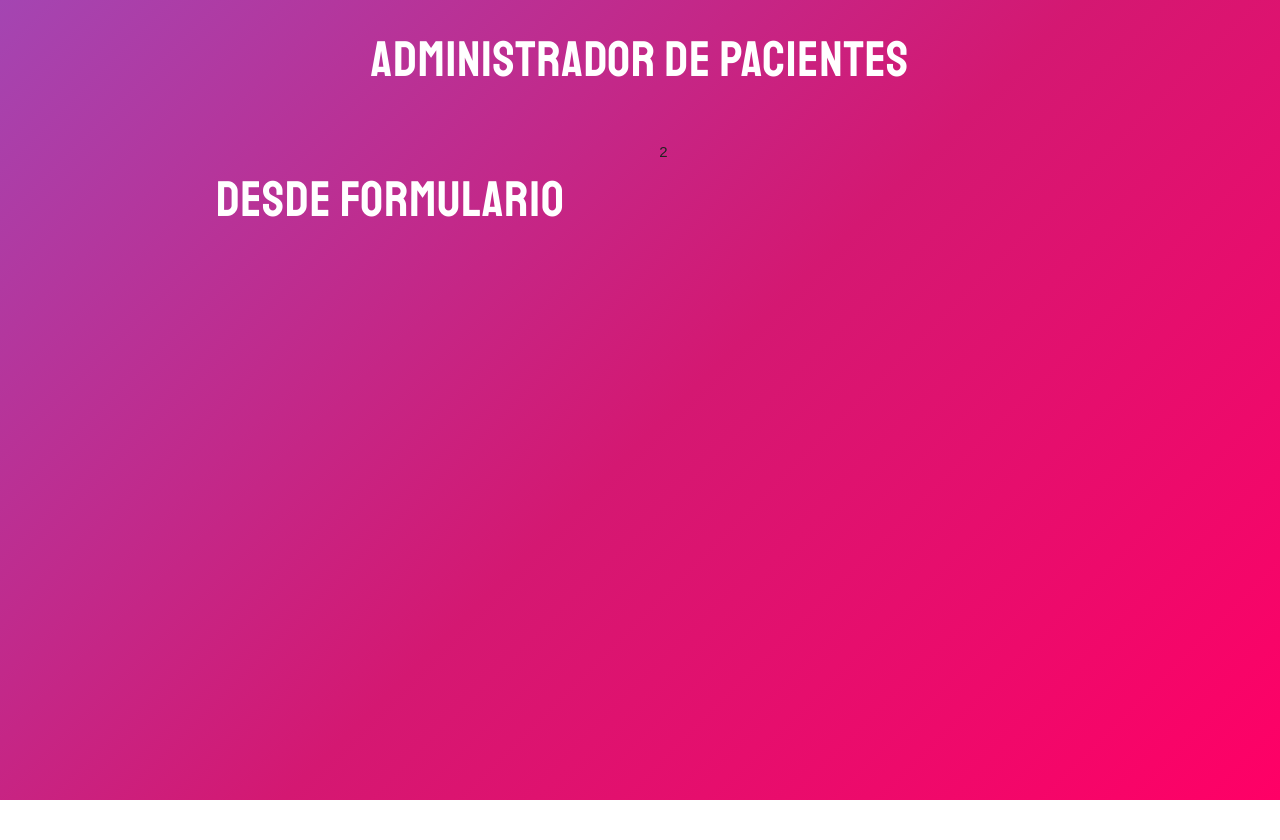
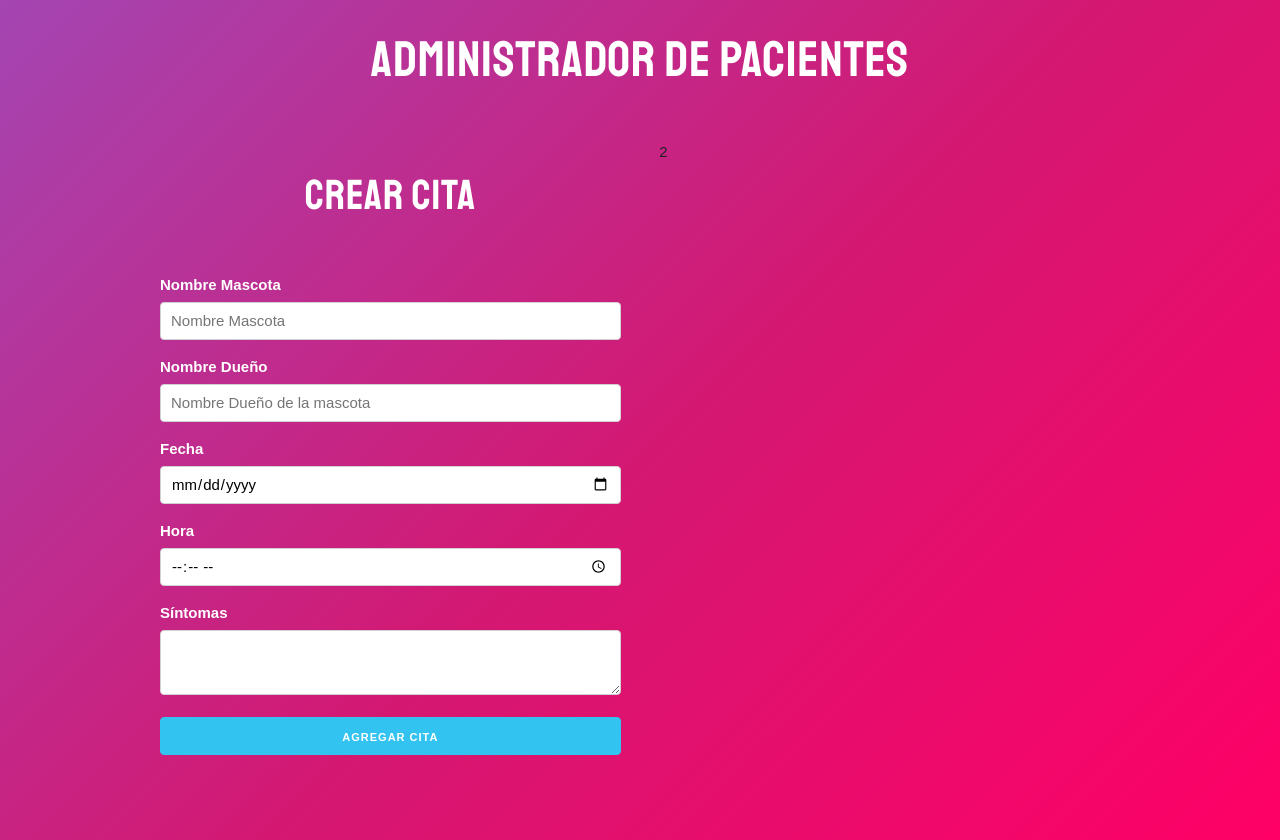
Before and after one commit to ManuelVillarVitoria/react-localstorage-patient-administrator, a React (Create React App) app: page / in a window 1280 px wide. Before the commit the page ends 800 px from the top, so only its background shows below. Built offline with nearby package versions, Linux system fonts and the light colour scheme.

Commit message:
adding the form's fields

```diff
--- a/src/components/Form.js
+++ b/src/components/Form.js
@@ -1,8 +1,47 @@
-import React from 'react';
+import React, {Fragment} from 'react';
 
 const Form = () => {
     return (
-        <h1>Desde Formulario</h1>
+        <Fragment>
+            <h2>Crear Cita</h2>
+                <form>
+                    <label>Nombre Mascota</label>
+                    <input
+                        type="text"
+                        name="mascota"
+                        className="u-full-width"
+                        placeholder="Nombre Mascota"
+                    />
+                    <label>Nombre Dueño</label>
+                    <input
+                        type="text"
+                        name="propietario"
+                        className="u-full-width"
+                        placeholder="Nombre Dueño de la mascota"
+                    />
+                    <label>Fecha</label>
+                    <input
+                        type="date"
+                        name="fecha"
+                        className="u-full-width"
+                    />
+                    <label>Hora</label>
+                    <input
+                        type="time"
+                        name="hora"
+                        className="u-full-width"
+                    />
+                    <label>Síntomas</label>
+                    <textarea
+                        name="sintomas"
+                        className="u-full-width"
+                    ></textarea>
+                    <button
+                        type="submit"
+                        className="u-full-width button-primary"
+                    >Agregar Cita</button>
+                </form>
+        </Fragment>
     );
 }
 
```
